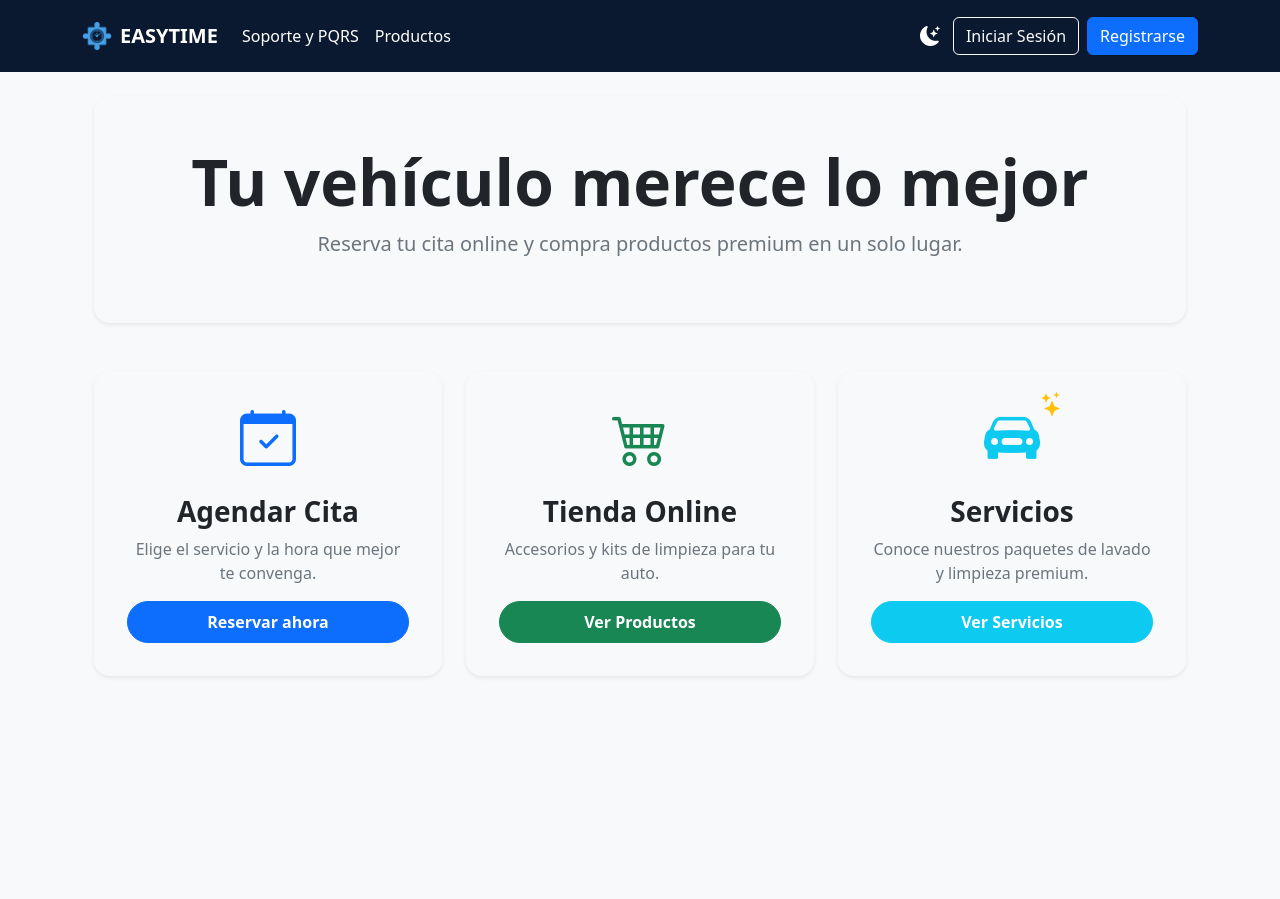
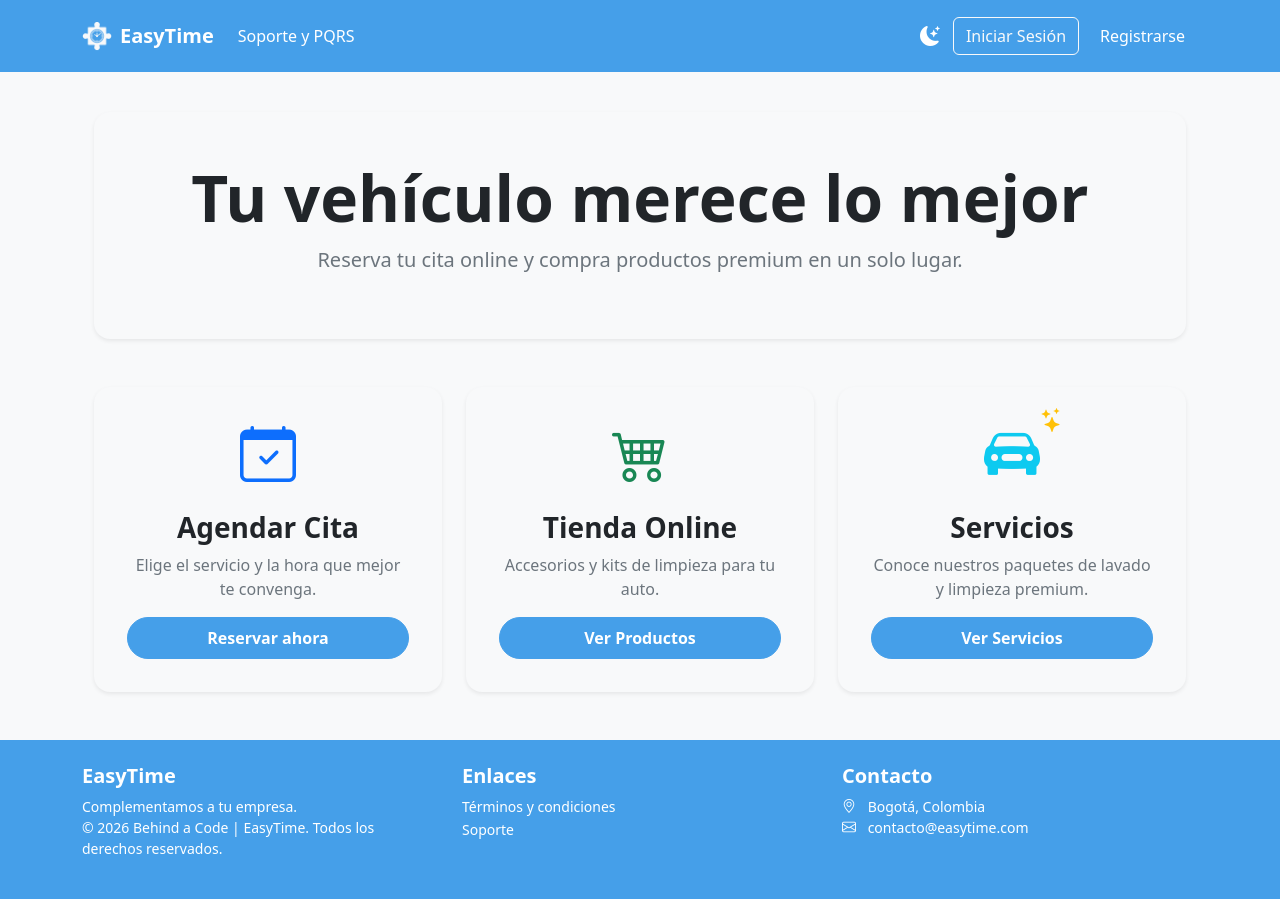
Before and after one commit to gerson94rubio/EasyTimeProyect, a Django app: page / in a window 1280 px wide. Before the commit the page ends 677 px from the top, so only its background shows below. Run offline with Django 5.2, Linux system fonts and the light colour scheme.

Commit message:
Footer en todos los sitios, colores empresariales (aún en construcción), favicon blanco para barra superior, se ocultó productos de la barra superrior (sigue en el codigo, aúin no logro que el modo nocturno configure el color azul, )

```diff
--- a/templates/base.html
+++ b/templates/base.html
@@ -4,7 +4,7 @@
 <head>
     <meta charset="UTF-8">
     <meta name="viewport" content="width=device-width, initial-scale=1.0">
-    <title>EasyTime | Autolavado Pro</title>
+    <title>EasyTime | Gestión operativa</title>
 
     <link rel="icon" type="image/x-icon" href="{% static 'img/favicon.ico' %}">
 
@@ -13,14 +13,23 @@
 
     <style>
         :root {
-            --primary-color: #0d6efd;
-            --dark-blue: #0a192f;
+            --primary-color: white;
+            --blue: #459fe9;
+            --yellow: #e0a609;
         }
+
+        body {
+            display: flex;
+            flex-direction: column;
+            min-height: 100vh;
+        }
+        .main-content { flex: 1; }
+        footer { background-color: var(--blue); color: white; }
 
         [data-bs-theme="light"] body { background-color: #f8f9fa; }
         [data-bs-theme="dark"] body { background-color: #121212; }
 
-        .navbar { background-color: var(--dark-blue) !important; padding: 1rem; }
+        .navbar { background-color: var(--blue) !important; padding: 1rem; }
 
         .cart-badge {
             font-size: 0.75rem !important;
@@ -53,12 +62,8 @@
 <nav class="navbar navbar-expand-lg navbar-dark sticky-top">
     <div class="container">
         <a class="navbar-brand fw-bold d-flex align-items-center" href="{% url 'home' %}">
-            <img src="{% static 'img/favicon.ico' %}"
-                 alt="Logo EasyTime"
-                 width="30"
-                 height="30"
-                 class="d-inline-block align-text-top me-2">
-            EASYTIME
+            <img src="{% static 'img/favicon-blanco.png' %}" alt="Logo EasyTime" width="30" height="30" class="d-inline-block align-text-top me-2">
+            EasyTime
         </a>
         <button class="navbar-toggler" type="button" data-bs-toggle="collapse" data-bs-target="#navbarNav">
             <span class="navbar-toggler-icon"></span>
@@ -66,7 +71,7 @@
         <div class="collapse navbar-collapse" id="navbarNav">
             <ul class="navbar-nav me-auto">
                 <li class="nav-item"><a class="nav-link text-white" href="{% url 'mis_pqrs' %}">Soporte y PQRS</a></li>
-                <li class="nav-item"><a class="nav-link text-white" href="{% url 'catalogo_productos' %}">Productos</a></li>
+                <!--<li class="nav-item"><a class="nav-link text-white" href="{% url 'catalogo_productos' %}">Productos</a></li> -->
             </ul>
             <div class="d-flex align-items-center">
                 <button class="btn btn-link text-white me-2 p-1" id="themeBtn" title="Cambiar modo">
@@ -115,9 +120,6 @@
     {% if messages %}
         {% for message in messages %}
             <div class="alert alert-{{ message.tags|default:'info' }} alert-dismissible fade show shadow-sm rounded-3" role="alert">
-                {% if message.tags == 'success' %}<i class="bi bi-check-circle-fill me-2"></i>{% endif %}
-                {% if message.tags == 'error' or message.tags == 'danger' %}<i class="bi bi-exclamation-triangle-fill me-2"></i>{% endif %}
-                {% if message.tags == 'warning' %}<i class="bi bi-exclamation-circle-fill me-2"></i>{% endif %}
                 {{ message }}
                 <button type="button" class="btn-close" data-bs-dismiss="alert" aria-label="Close"></button>
             </div>
@@ -125,21 +127,59 @@
     {% endif %}
 </div>
 
-<div class="container mt-4">
-    {% block content %}{% endblock %}
-</div>
+<!-- Contenido Principal -->
+<main class="main-content">
+    <div class="container mt-4">
+        {% block content %}{% endblock %}
+    </div>
+</main>
+
+<!-- Footer -->
+<footer class="py-4 mt-5">
+    <div class="container">
+        <div class="row">
+            <div class="col-md-4">
+                <h5 class="fw-bold">EasyTime</h5>
+                <p class="small text-white">Complementamos a tu empresa.<br>
+                    &copy; {% now "Y" %} Behind a Code | EasyTime. Todos los derechos reservados.
+                </p>
+
+            </div>
+            <div class="col-md-4">
+                <h5 class="fw-bold">Enlaces</h5>
+                <ul class="list-unstyled">
+                    <li><p class="small text-white mb-0"></i> Términos y condiciones</p></li>
+                    <li><a href="{% url 'mis_pqrs' %}" class="text-white text-decoration-none small">Soporte</a></li>
+                </ul>
+                <!--<ul class="list-unstyled">
+                    <li><a href="{% url 'home' %}" class="text-white text-decoration-none small">Inicio</a></li>
+                    <li><a href="{% url 'catalogo_productos' %}" class="text-white text-decoration-none small">Productos</a></li>
+                    <li><a href="{% url 'mis_pqrs' %}" class="text-white text-decoration-none small">Soporte</a></li>
+                </ul>-->
+            </div>
+            <div class="col-md-4">
+                <h5 class="fw-bold">Contacto</h5>
+                <p class="small text-white mb-0"><i class="bi bi-geo-alt me-2"></i> Bogotá, Colombia</p>
+                <p class="small text-white"><i class="bi bi-envelope me-2"></i> contacto@easytime.com</p>
+            </div>
+        </div>
+
+    </div>
+</footer>
 
 <script src="https://cdn.jsdelivr.net/npm/bootstrap@5.3.0/dist/js/bootstrap.bundle.min.js"></script>
 
 <script>
+    // Script para cerrar alertas automáticamente
     setTimeout(function() {
         let alerts = document.querySelectorAll('.alert');
         alerts.forEach(function(alert) {
             let bsAlert = new bootstrap.Alert(alert);
-            if (bsAlert) bsAlert.close();
+            bsAlert.close();
         });
     }, 5000);
 
+    // Lógica de Modo Oscuro
     const themeBtn = document.getElementById('themeBtn');
     const themeIcon = document.getElementById('themeIcon');
     const html = document.documentElement;
--- a/templates/home.html
+++ b/templates/home.html
@@ -79,13 +79,23 @@
     }
 
     /* Estilo para el botón de servicios */
+    .btn-primary {
+        background-color: var(--blue) !important;
+        border-color: var(--blue) !important;
+    }
+
+    .btn-success {
+        background-color: var(--blue) !important;
+        border-color: var(--blue) !important;
+    }
+
     .btn-info {
-        background-color: #0dcaf0 !important;
-        border-color: #0dcaf0 !important;
+        background-color: var(--blue) !important;
+        border-color: var(--blue) !important;
     }
 
     .btn-info:hover {
-        background-color: #0baccc !important;
+        background-color: var(--blue) !important;
         border-color: #0baccc !important;
     }
 </style>
```
Also changed, not shown: static/css/estilos.css (added, +19 -0 lines), static/img/favicon-blanco.png (added).
